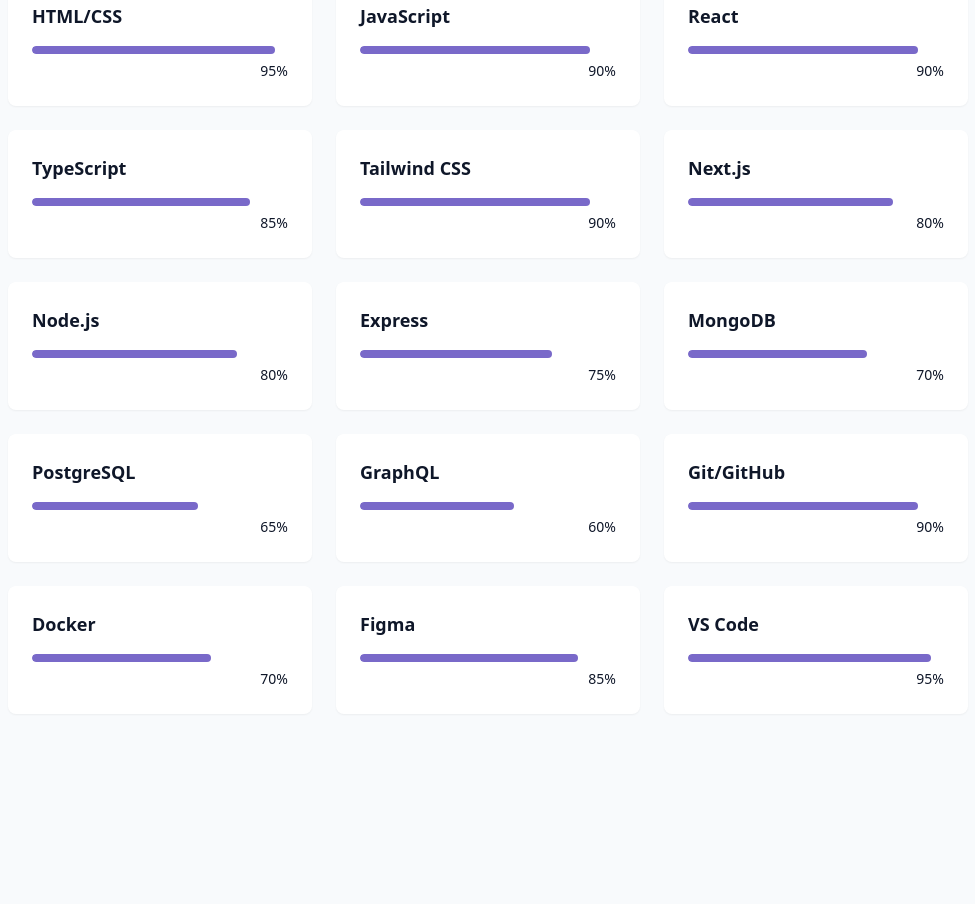
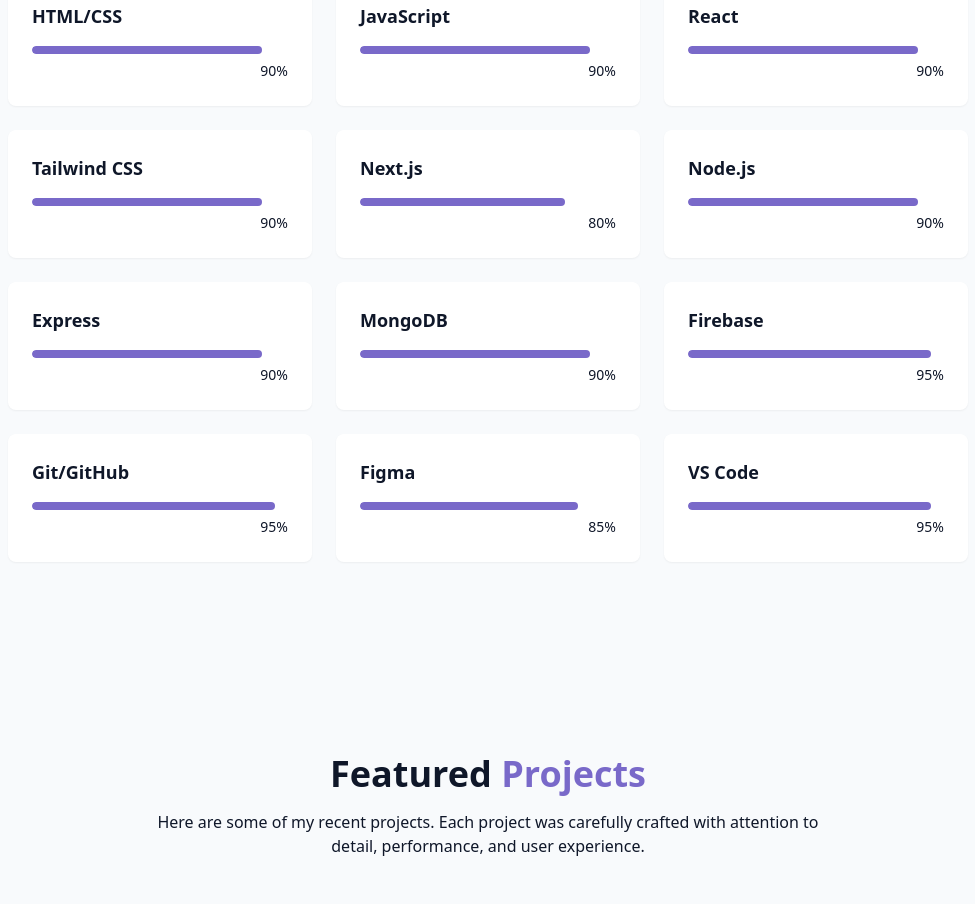
Before and after one commit to Nirjith13/personal-portfolio, a React (Vite) app: page / in a window 1280 px wide. Shown: the part 1800-2704 px from the top of the page, without its empty margins (152-1127 px from the left). Built offline with nearby package versions, Linux system fonts and the light colour scheme.

Commit message:
Update SkillsSection.jsx

```diff
--- a/src/components/SkillsSection.jsx
+++ b/src/components/SkillsSection.jsx
@@ -3,23 +3,21 @@
 
 const skills = [
   // Frontend
-  { name: "HTML/CSS", level: 95, category: "frontend" },
+  { name: "HTML/CSS", level: 90, category: "frontend" },
   { name: "JavaScript", level: 90, category: "frontend" },
   { name: "React", level: 90, category: "frontend" },
-  { name: "TypeScript", level: 85, category: "frontend" },
   { name: "Tailwind CSS", level: 90, category: "frontend" },
   { name: "Next.js", level: 80, category: "frontend" },
 
   // Backend
-  { name: "Node.js", level: 80, category: "backend" },
-  { name: "Express", level: 75, category: "backend" },
-  { name: "MongoDB", level: 70, category: "backend" },
-  { name: "PostgreSQL", level: 65, category: "backend" },
-  { name: "GraphQL", level: 60, category: "backend" },
+  { name: "Node.js", level: 90, category: "backend" },
+  { name: "Express", level: 90, category: "backend" },
+  { name: "MongoDB", level: 90, category: "backend" },
+  { name: "Firebase", level: 95, category: "backend" },
+
 
   // Tools
-  { name: "Git/GitHub", level: 90, category: "tools" },
-  { name: "Docker", level: 70, category: "tools" },
+  { name: "Git/GitHub", level: 95, category: "tools" },
   { name: "Figma", level: 85, category: "tools" },
   { name: "VS Code", level: 95, category: "tools" },
 ];
```
